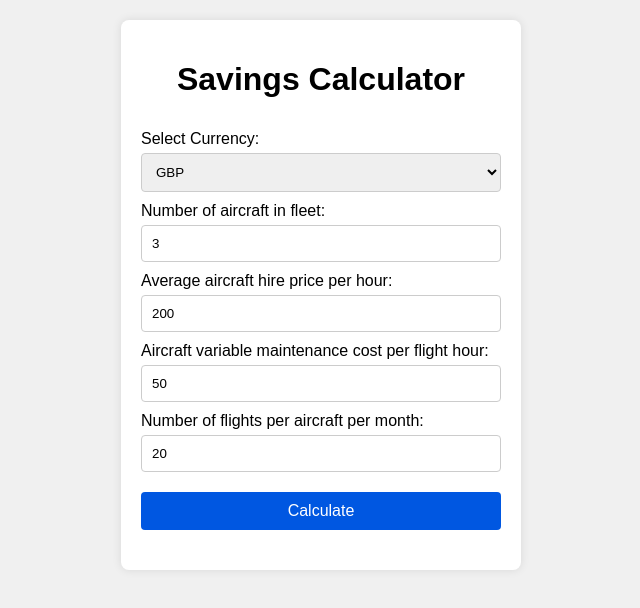
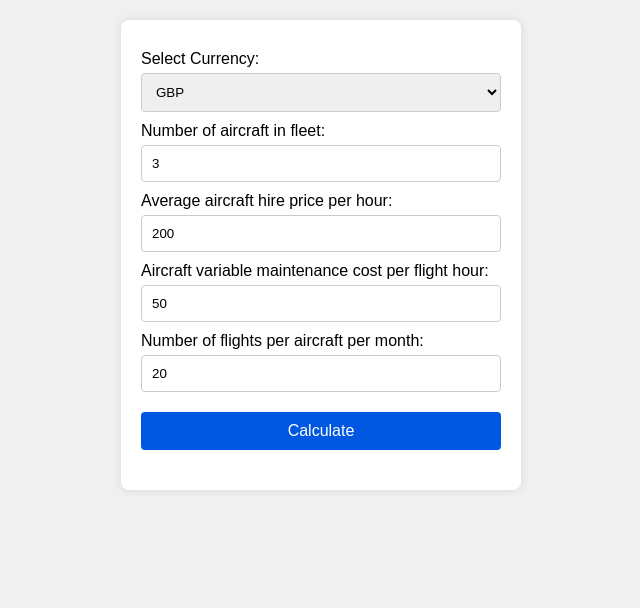
Before and after one commit to brmoss/CloudBaseGA_calculator, a plain HTML site: page index.html in a window 1280 px wide. Shown: the whole page, without its empty margins (319-959 px from the left). Drawn offline with Linux system fonts and the light colour scheme.

Commit message:
Commented heading

```diff
--- a/index.html
+++ b/index.html
@@ -8,7 +8,7 @@
 </head>
 <body>
     <div class="calculator-container">
-        <h1>Savings Calculator</h1>
+        <!--<h1>Savings Calculator</h1>-->
         <form id="savings-form">
             <label for="currency">Select Currency:</label>
             <select id="currency">
```
